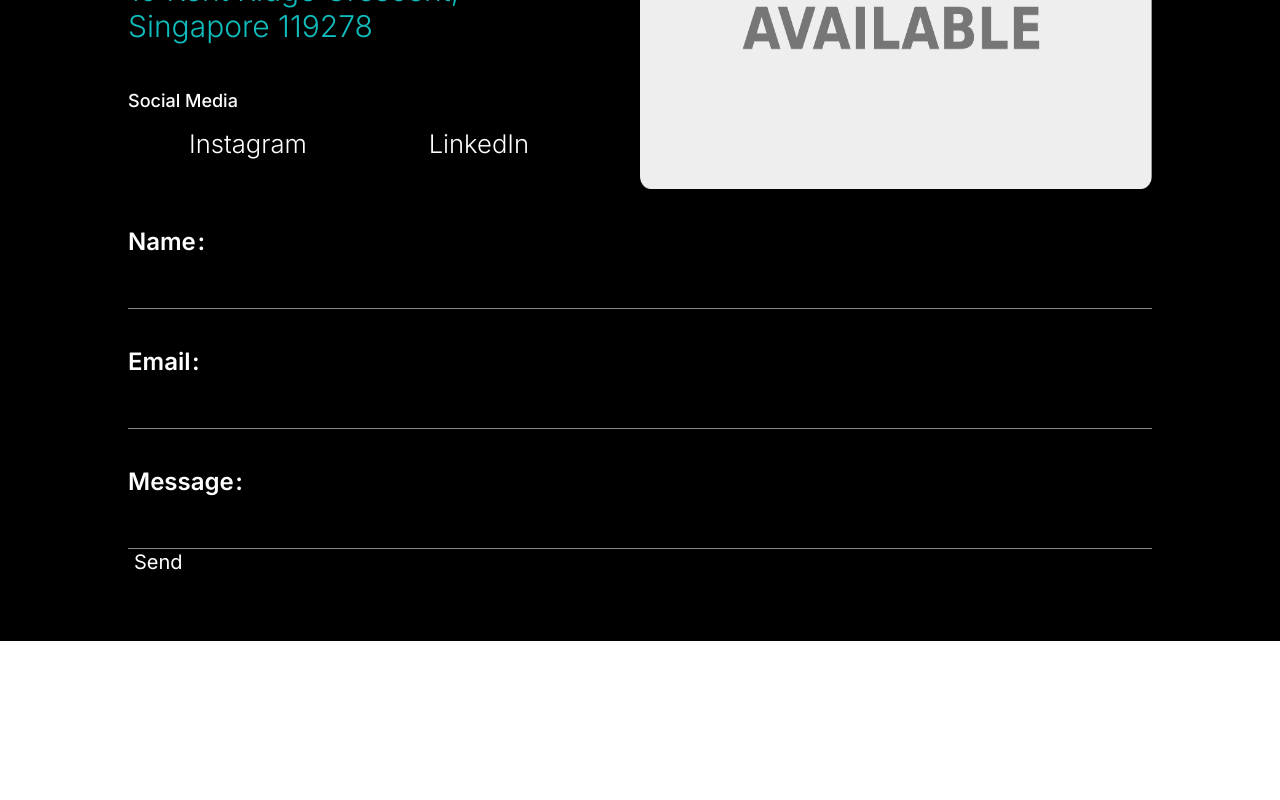
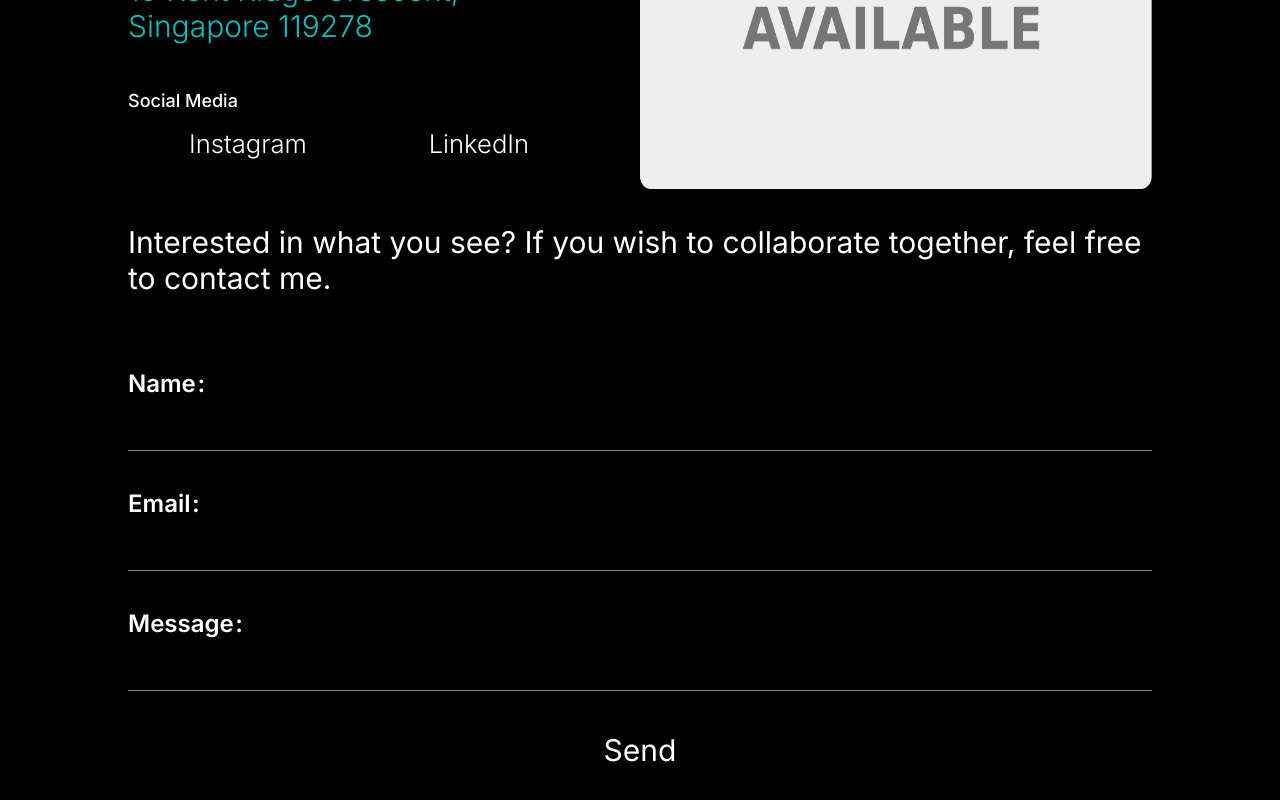
Before and after one commit to rhdevs/rhdevs-website, a React (Create React App) app: page /contact in a window 1280 px wide. Shown: the part 704-1504 px from the top of the page. Before the commit the page ends 1345 px from the top, so only its background shows below. Built offline with nearby package versions, Linux system fonts and the light colour scheme.

Commit message:
add styling for form

```diff
--- a/src/components/Contact.tsx
+++ b/src/components/Contact.tsx
@@ -4,6 +4,8 @@ import React, { useState } from 'react'
 import axios from 'axios'
 import InputField from './InputField'
 import Button from './Button'
+import { FormContainer, TextContainer } from './styles/FormContainer.styled'
+import { contactUs } from '../texts/descriptions/contactUs'
 
 export function ContactForm() {
   const [cName, setName] = useState<string>('')
@@ -27,11 +29,12 @@ export function ContactForm() {
   }
 
   return (
-    <>
+    <FormContainer>
+      <TextContainer>{contactUs}</TextContainer>
       <InputField title="Name" value={cName} setValue={setName} type="name" />
       <InputField title="Email" value={cEmail} setValue={setEmail} type="email" />
       <InputField title="Message" value={cMessage} setValue={setMessage} type="text" />
-      <Button text="Send" onClick={() => onSubmit()} />
-    </>
+      <Button text="Send" onClick={() => onSubmit()} fontSize="30px" />
+    </FormContainer>
   )
 }
--- /dev/null
+++ b/src/components/styles/FormContainer.styled.ts
@@ -0,0 +1,17 @@
+import styled from 'styled-components'
+
+export const FormContainer = styled.div`
+  display: flex;
+  flex-direction: column;
+  align-items: center;
+
+  Button {
+    margin: 40px;
+  }
+`
+
+export const TextContainer = styled.div`
+  font-size: 30px;
+  margin: 35px 0px;
+  align-self: flex-start;
+`
```
